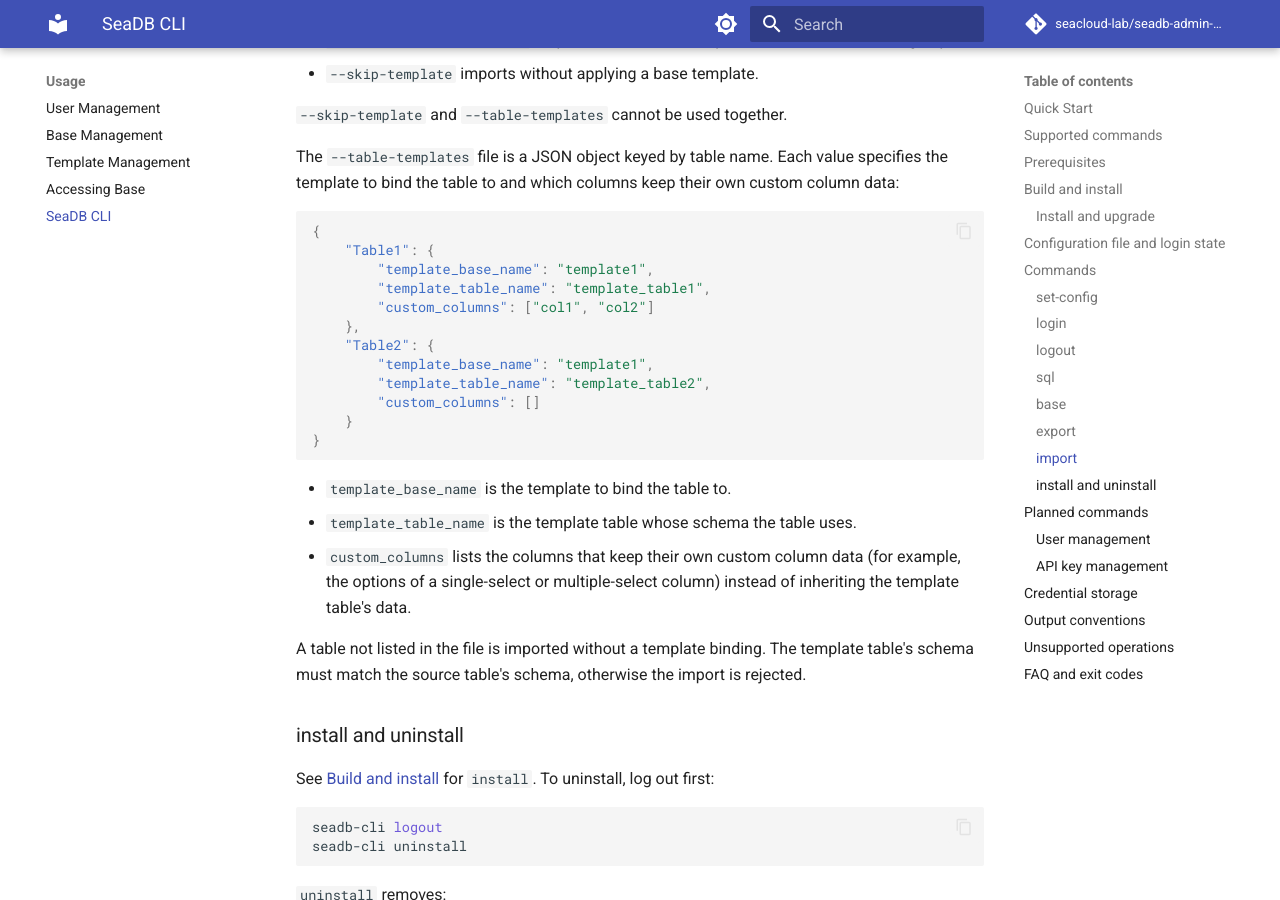
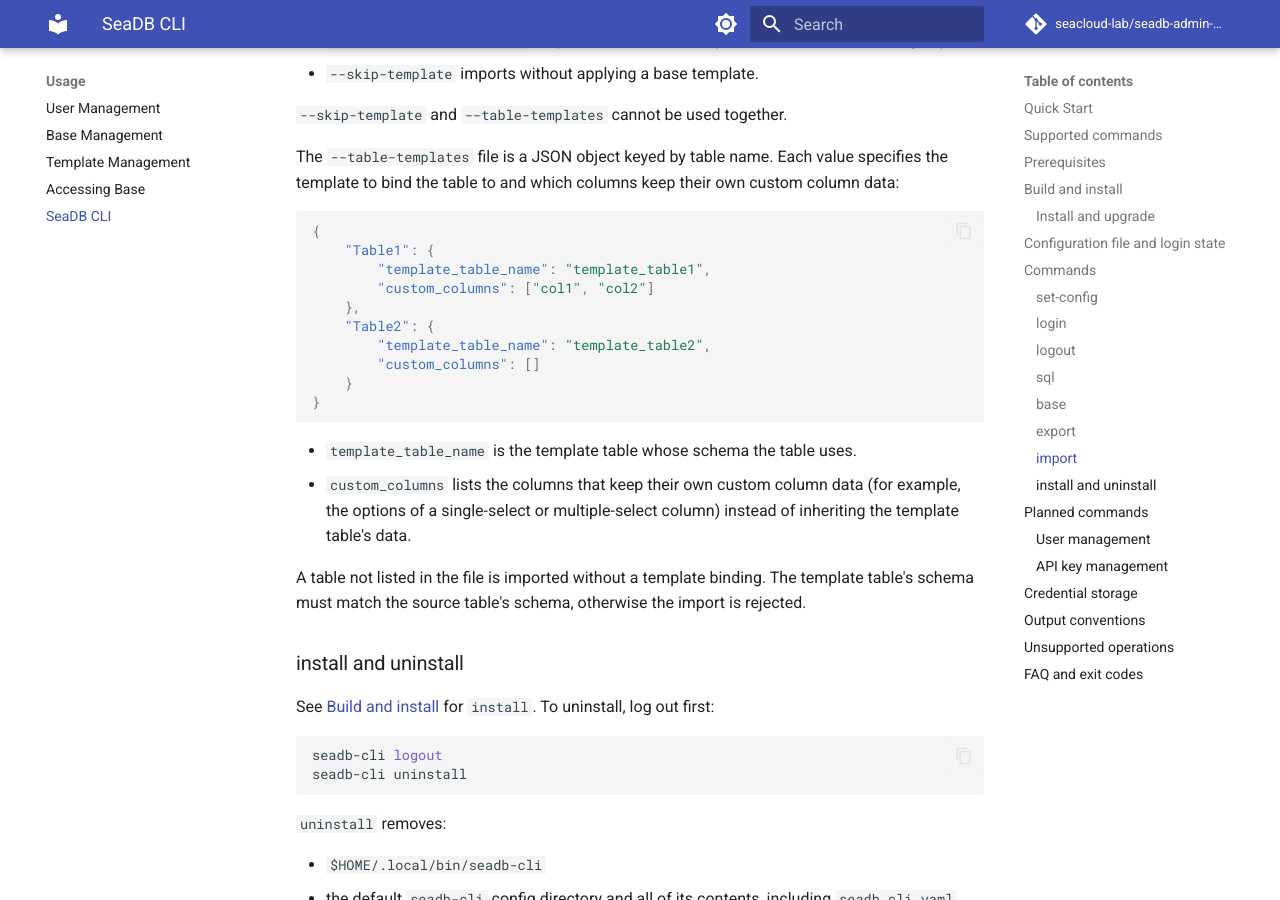
Before and after one commit to seacloud-lab/seadb-admin-docs, an MkDocs documentation site: the page built from manual/usage/cli.md, in a window 1280 px wide and 900 px high, scrolled down 8369 px. Built offline with MkDocs 1.6.1 and Material for MkDocs 9.7.7, drawn with Linux system fonts in a browser that asks for light colours; comment, search, counter and statistics services are not loaded; the version menu is left out.

Commit message:
Don't need template base name

````diff
--- a/manual/usage/cli.md
+++ b/manual/usage/cli.md
@@ -422,19 +422,16 @@
 ```json
 {
     "Table1": {
-        "template_base_name": "template1",
         "template_table_name": "template_table1",
         "custom_columns": ["col1", "col2"]
     },
     "Table2": {
-        "template_base_name": "template1",
         "template_table_name": "template_table2",
         "custom_columns": []
     }
 }
 ```
 
-- `template_base_name` is the template to bind the table to.
 - `template_table_name` is the template table whose schema the table uses.
 - `custom_columns` lists the columns that keep their own custom column data
   (for example, the options of a single-select or multiple-select column)
````
Also changed, not shown: manual/usage/template_management.md (+1 -2 lines).
